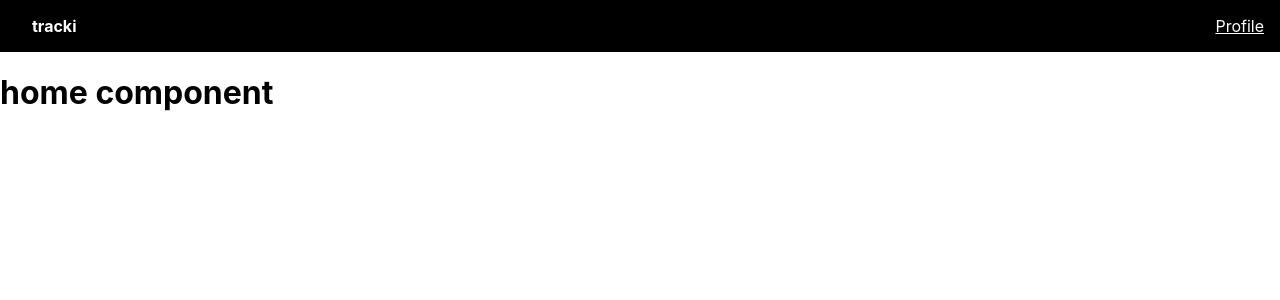
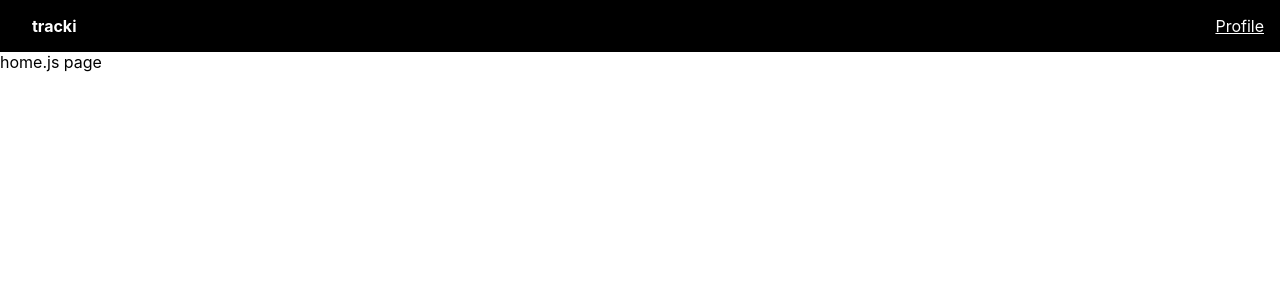
Before and after one commit to narissatsuboi/building-permit-tracker-backend-svc, a React (Create React App) app in the folder app/: page / in a window 1280 px wide. Shown: the top 300 px of the page. Built offline with nearby package versions, Linux system fonts and the light colour scheme; what theme-ui would draw is missing.

Commit message:
update router

```diff
--- a/app/src/router.js
+++ b/app/src/router.js
@@ -4,19 +4,28 @@ import {
     Route,
   } from 'react-router-dom';
 
+// pages
+import Home from './pages/Home'
+import Records, { recordsLoader } from './pages/records/Records'
+
+
 // layouts
 import RootLayout from './layouts/rootLayout'
+import RecordsLayout from './layouts/recordsLayout';
 
 const router = createBrowserRouter(
     createRoutesFromElements(
         <Route path='/' element={<RootLayout />}>
-            <Route index element={<h1>home component</h1>}/>
+            <Route index element={<Home />}/>
             <Route path='about' element={<h1>about tracki</h1>}/>
             <Route path='faq' element={<h1> faq </h1>}/>
             <Route path='contact' element={<h1>contact us</h1>}/>
 
-                <Route path='records' element={<h1>records</h1>}>
-                    <Route path='records/:permitnumber' element={<h1>single permit card</h1>}/>
+                <Route path='records' element={<RecordsLayout />}>
+                    <Route
+                    index
+                    element={<Records />}/>
+                    loader={recordsLoader}
                 </Route>
         </Route>
     )
```
